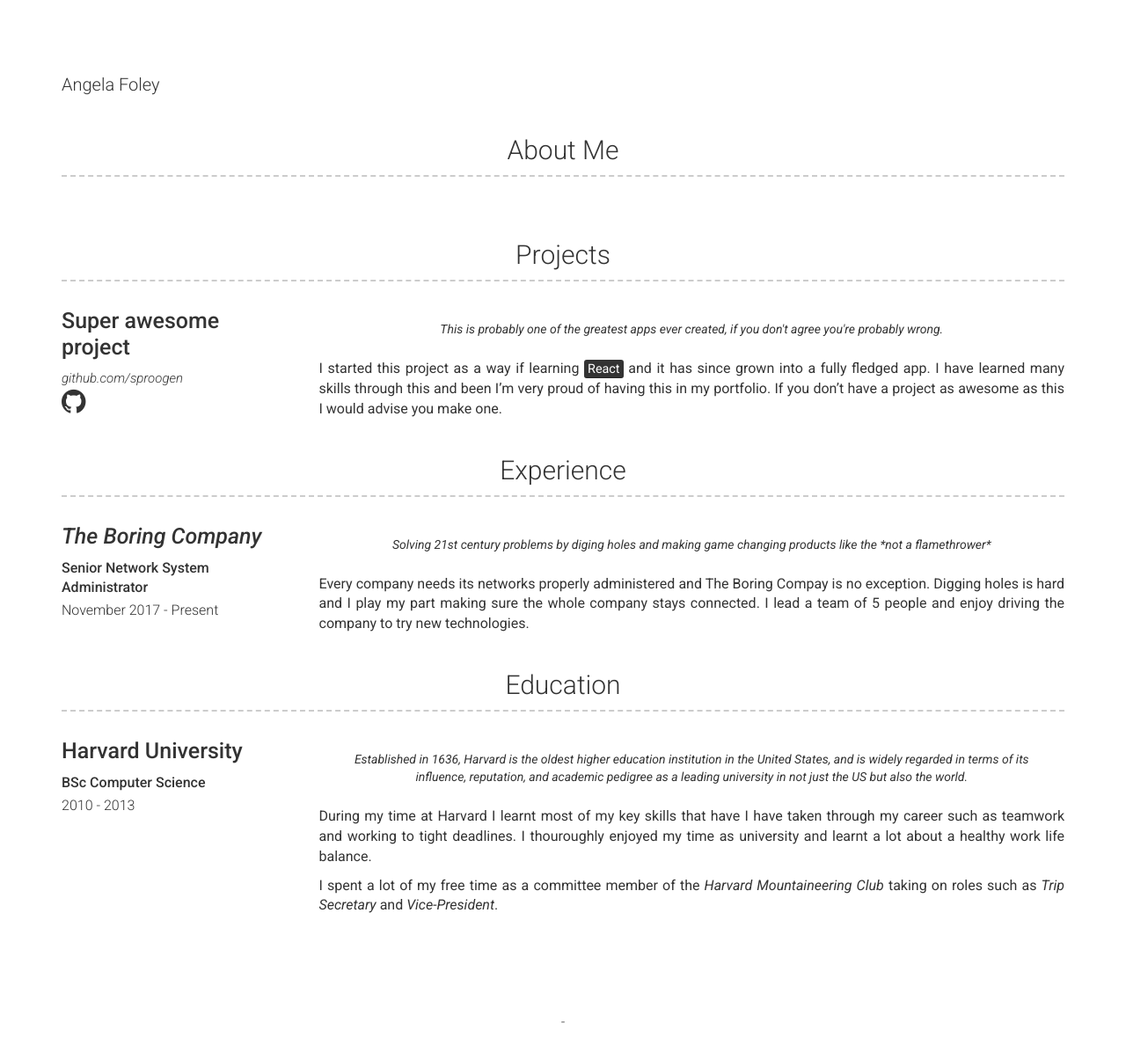
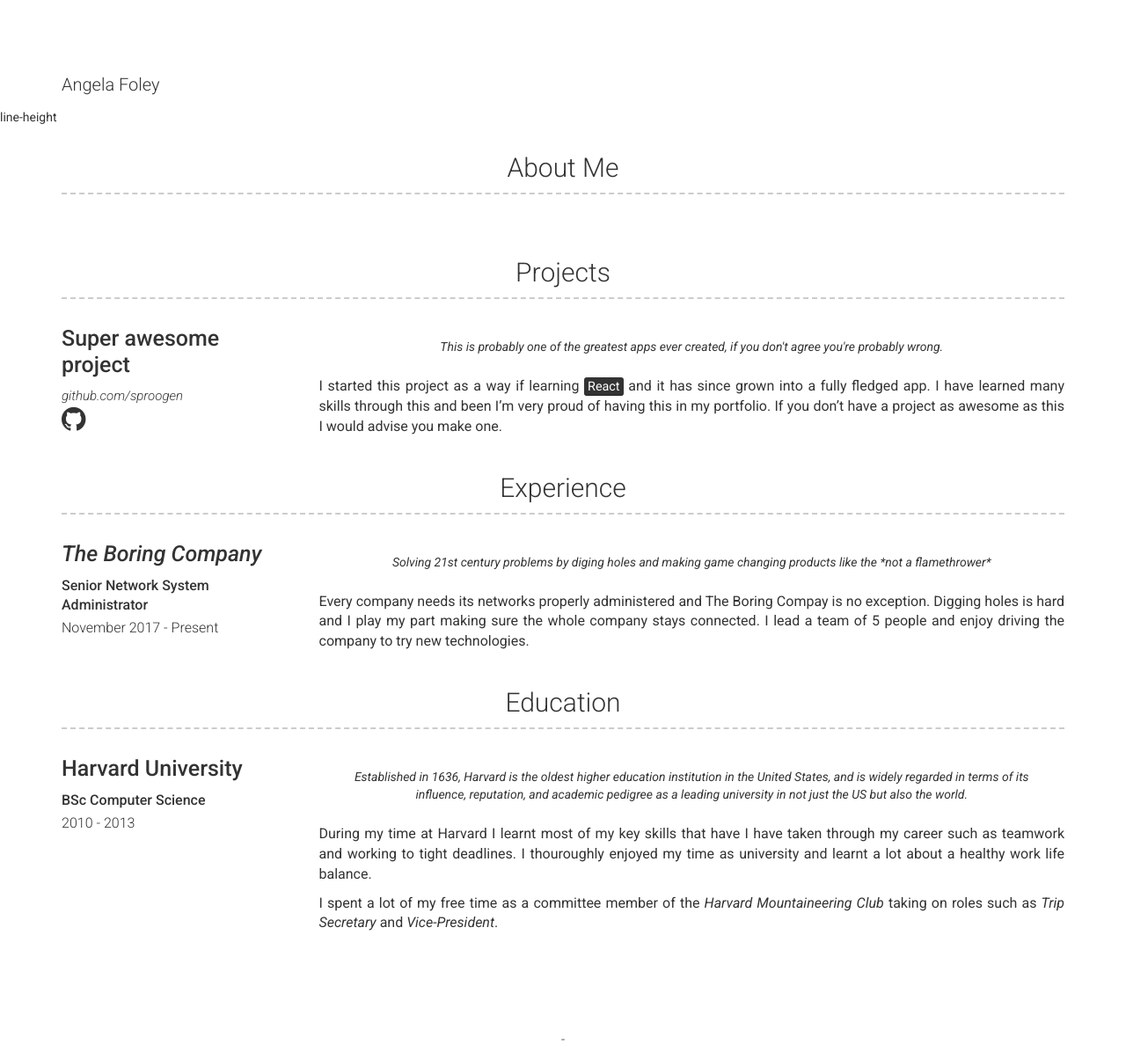
Before and after one commit to angiecolleen8/angiecolleen8.github.io, a Jekyll site: the page built from about.md, in a window 1280 px wide. Shown: the whole page at 88% size. Built offline with Jekyll 4.4.1, drawn with Linux system fonts in a browser that asks for light colours; our own code applies the rules of GitHub Pages for plain Markdown files.

```diff
--- a/_config.yml
+++ b/_config.yml
@@ -299,6 +299,7 @@
     - https://github.com/angiecolleen8
 
 
+
 # Other Plugins
 # ---------------------------------------------------------------------------------------
 
--- a/_layouts/default.html
+++ b/_layouts/default.html
@@ -6,7 +6,7 @@
 <body>
 
   {%- include header.html -%}
-
+line-height
   <main class="page-content" aria-label="Content">
     <div class="wrapper">
 
```
Also changed, not shown: 1 other file.
